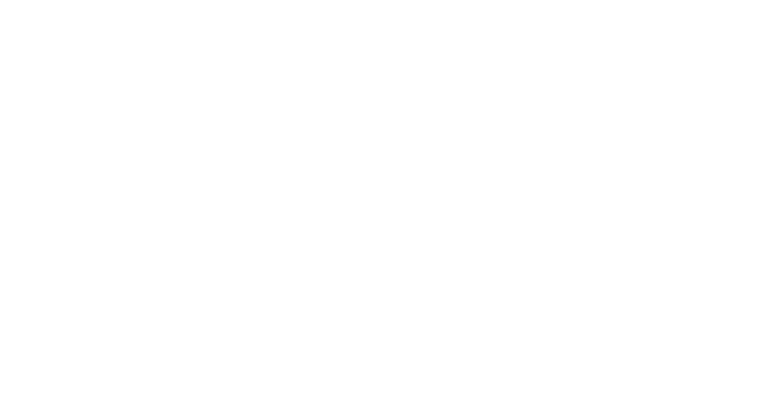
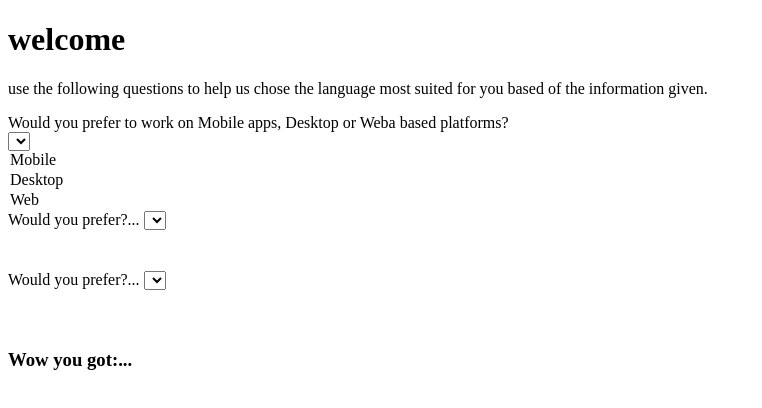
Before and after one commit to jamaier/language-suggester, a plain HTML site: page index.html in a window 1280 px wide. Shown: the whole page, without its empty margins (0-762 px from the left). Drawn offline with Linux system fonts and the light colour scheme.

Commit message:
WIP layout questions and add select options and later result.

```diff
--- a/index.html
+++ b/index.html
@@ -6,14 +6,31 @@
 <title>programming Language Suggester</title>
 </head>
 <body>
-  <div>
-    <!--form one-->
+  <div class="intro">
+    <h1>welcome</h1>
+    <p>use the following questions to help us chose the language most suited for you based of the information given.</p>
   </div>
-  <div>
-    <!--form two-->
+  <div class="formOne" name="formOne">
+    <label for="questionOne">Would you prefer to work on Mobile apps, Desktop or Weba based platforms?</label><br>
+    <select name="questionOne" id="questionOne"></select>
+      <option value="Mobile">Mobile</option>
+      <option value="Desktop">Desktop</option>
+      <option value="Web">Web</option>
   </div>
-  <div>
-    <!--form three-->
+  <div class="formTwo" name="formTwo">
+    <label for="questionTwo">Would you prefer?...</label>
+    <select name="questionTwo" id="questionTwo"></select>
+      <option value=""></option>
+      <option value=""></option>
+  </div>
+  <div class="formThree" name="formThree">
+    <label for="questionThree">Would you prefer?...</label>
+    <select name="questionThree" id="questionThree"></select>
+      <option value=""></option>
+      <option value=""></option>
+  </div>
+  <div class="result">
+    <h3>Wow you got:...</h3>
   </div>
 
 </body>
```
